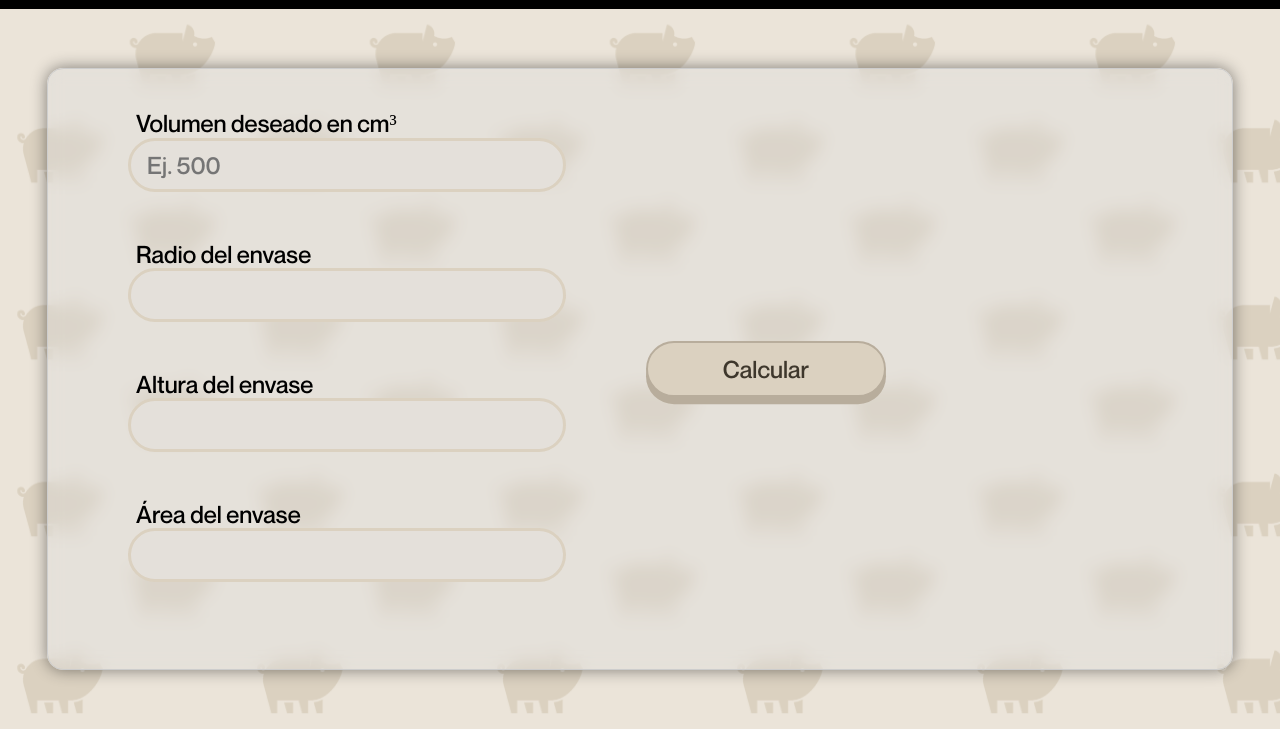
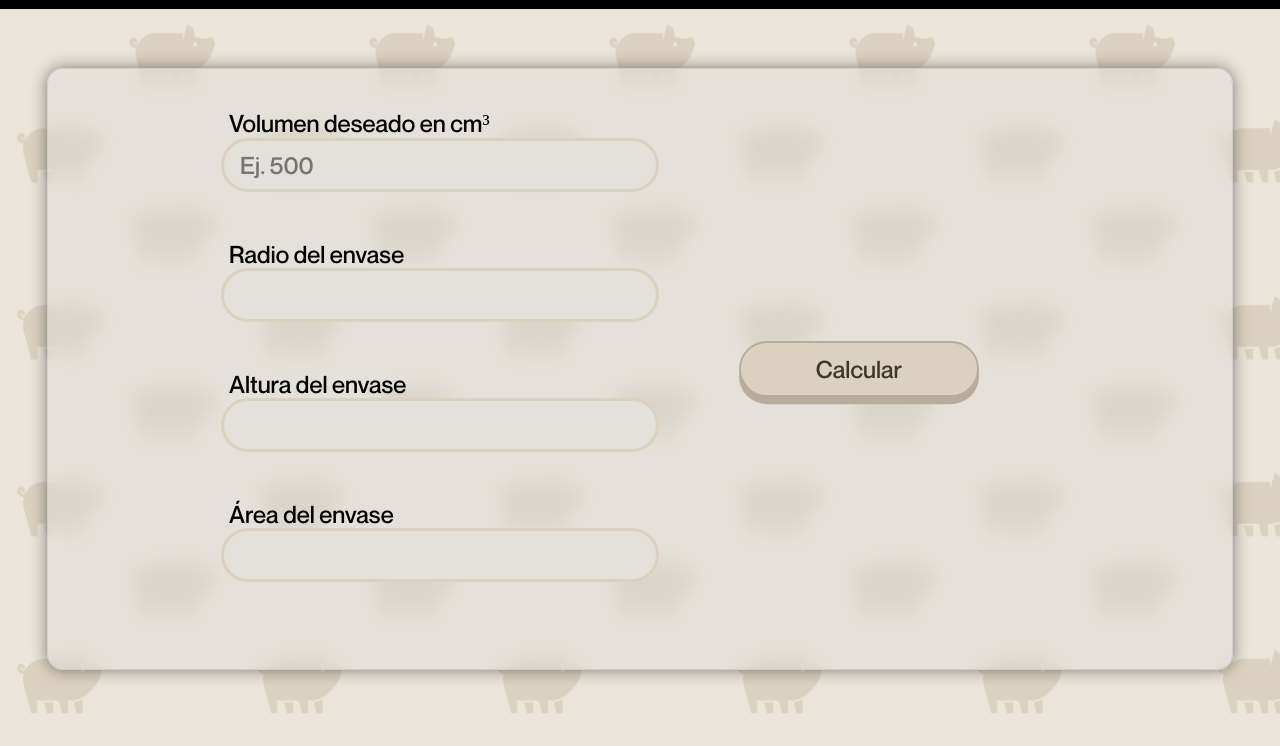
Before and after one commit to Y4ELX/El-Atoron, a plain HTML site: page index.html in a window 1280 px wide. Shown: the part 71-817 px from the top of the page. Drawn offline with nearby package versions, Linux system fonts and the light colour scheme.

Commit message:
upt style

```diff
--- a/style.css
+++ b/style.css
@@ -1,7 +1,9 @@
 body{
     padding: 0px;
     margin: 0px;
+    overflow: hidden;
     user-select: none;
+    background-color: #ebe4d9;
 
 }
 
@@ -55,7 +57,7 @@ body{
     padding: 10vh;
     display: flex;
     flex-direction: row;
-    justify-content: start;
+    justify-content: center;
     align-items: center;
 }
 
```
